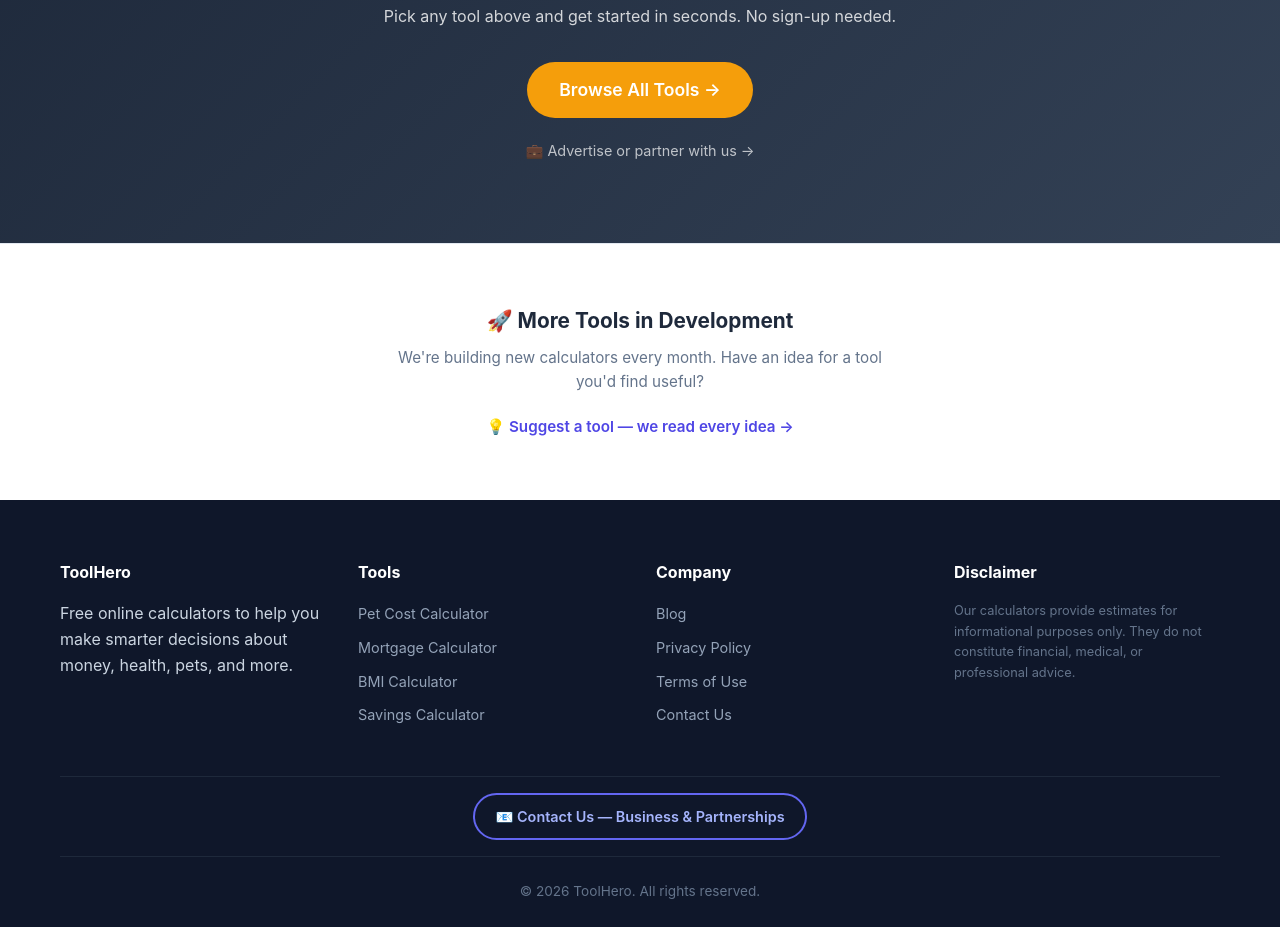
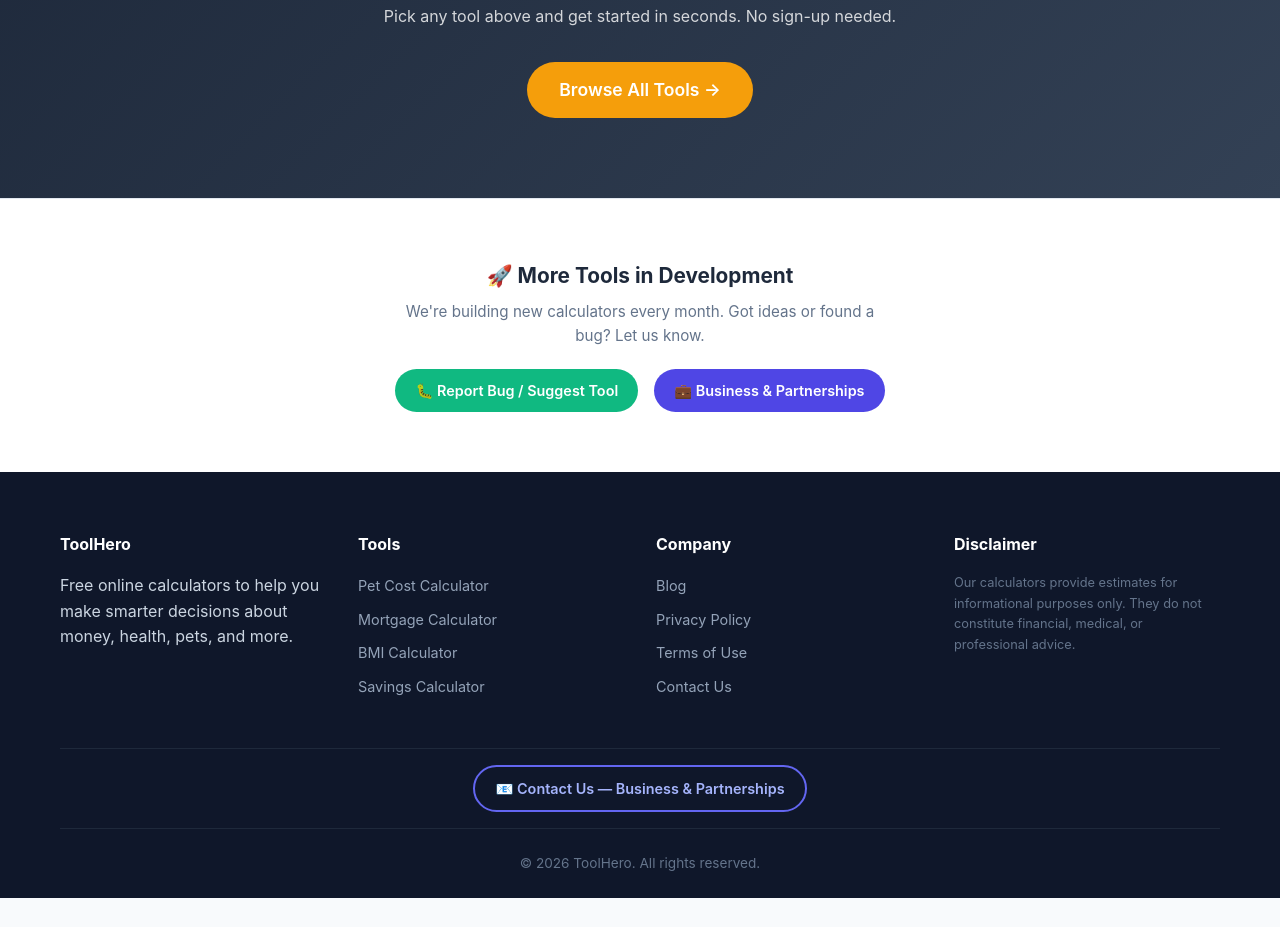
Before and after one commit to Z1YiKK/usefultools, a plain HTML site: page index.html in a window 1280 px wide. Shown: the part 3500-4427 px from the top of the page. After the commit the page ends 4398 px from the top, so only its background shows below. Drawn offline with Linux system fonts and the light colour scheme.

Commit message:
Feedback modal, business modal, email to toolhero@163.com, simplified contact

```diff
--- a/index.html
+++ b/index.html
@@ -241,18 +241,18 @@
                 <h2>Ready to Start Calculating?</h2>
                 <p>Pick any tool above and get started in seconds. No sign-up needed.</p>
                 <a href="#tools" class="btn-primary">Browse All Tools →</a>
-                <div style="margin-top:20px;">
-                    <a href="#" class="contact-trigger" style="color:rgba(255,255,255,0.7);font-size:0.9rem;">💼 Advertise or partner with us →</a>
-                </div>
             </div>
         </section>
 
-        <!-- Coming Soon -->
+        <!-- Coming Soon + Contact -->
         <section class="coming-soon">
             <div class="container">
                 <h2>🚀 More Tools in Development</h2>
-                <p>We're building new calculators every month. Have an idea for a tool you'd find useful?</p>
-                <a href="#" class="suggestion-link contact-trigger" onclick="event.preventDefault();openContactModal();">💡 Suggest a tool — we read every idea →</a>
+                <p>We're building new calculators every month. Got ideas or found a bug? Let us know.</p>
+                <div style="display:flex;gap:16px;justify-content:center;flex-wrap:wrap;margin-top:20px;">
+                    <a href="#" class="contact-cta-btn" onclick="event.preventDefault();openFeedbackModal();" style="background:#10b981;">🐛 Report Bug / Suggest Tool</a>
+                    <a href="#" class="contact-cta-btn" onclick="event.preventDefault();openContactModal();">💼 Business & Partnerships</a>
+                </div>
             </div>
         </section>
     </main>
--- a/js/main.js
+++ b/js/main.js
@@ -151,7 +151,7 @@
                 '<h3>Get in Touch</h3>' +
                 '<p>Have a business inquiry, partnership idea, or want to advertise on ToolHero?</p>' +
                 '<div class="modal-email-box">' +
-                    '<input type="text" id="modalEmail" value="1395149709@qq.com" readonly>' +
+                    '<input type="text" id="modalEmail" value="toolhero@163.com" readonly>' +
                     '<button class="modal-copy-btn" onclick="copyEmail()">Copy</button>' +
                 '</div>' +
                 '<p class="modal-sub">Click Copy above, then paste into your email client. We reply within 24 hours.</p>' +
@@ -182,14 +182,54 @@
         trackEvent('Contact', 'Open', 'Modal');
     };
 
-    // Close modal on overlay click
+    // Close modals on overlay click
     document.addEventListener('click', function(e) {
-        if (e.target.id === 'contactModal') {
+        if (e.target.id === 'contactModal' || e.target.id === 'feedbackModal') {
             e.target.style.display = 'none';
         }
     });
 
     initContactModal();
+
+    // ========== Feedback Modal ==========
+    function initFeedbackModal() {
+        var html = '<div id="feedbackModal" class="modal-overlay" style="display:none;">' +
+            '<div class="modal-box" style="max-width:480px;">' +
+                '<button class="modal-close" onclick="document.getElementById(\'feedbackModal\').style.display=\'none\'">&times;</button>' +
+                '<div class="modal-icon">🐛</div>' +
+                '<h3>Report a Bug or Suggest a Tool</h3>' +
+                '<div class="feedback-form" style="text-align:left;">' +
+                    '<div class="form-group"><label for="fbModalType">What\'s this about?</label>' +
+                    '<select id="fbModalType"><option value="bug">Bug Report</option><option value="suggestion">Tool Suggestion</option><option value="other">Other Feedback</option></select></div>' +
+                    '<div class="form-group"><label for="fbModalMsg">Your Message</label>' +
+                    '<textarea id="fbModalMsg" style="min-height:100px;" placeholder="Describe the issue or suggest a tool..."></textarea></div>' +
+                    '<button class="submit-btn" onclick="submitFeedbackModal()" style="width:100%;">Send Feedback →</button>' +
+                '</div>' +
+            '</div>' +
+        '</div>';
+        document.body.insertAdjacentHTML('beforeend', html);
+    }
+
+    window.submitFeedbackModal = function() {
+        var msg = document.getElementById('fbModalMsg').value.trim();
+        if (!msg) { alert('Please enter a message.'); return; }
+        var type = document.getElementById('fbModalType').value;
+        var subject = encodeURIComponent('[ToolHero ' + type + ']');
+        var body = encodeURIComponent(msg);
+        window.location.href = 'mailto:toolhero@163.com?subject=' + subject + '&body=' + body;
+        document.getElementById('feedbackModal').style.display = 'none';
+        document.getElementById('fbModalMsg').value = '';
+        trackEvent('Feedback', 'Submit', type);
+    };
+
+    window.openFeedbackModal = function() {
+        var modal = document.getElementById('feedbackModal');
+        if (!modal) { initFeedbackModal(); modal = document.getElementById('feedbackModal'); }
+        modal.style.display = 'flex';
+        trackEvent('Feedback', 'Open', 'Modal');
+    };
+
+    initFeedbackModal();
 
     // ========== Share ==========
     window.shareTool = function(title, url) {
```
Also changed, not shown: contact.html (+3 -3 lines), privacy.html (+1 -1 lines).
